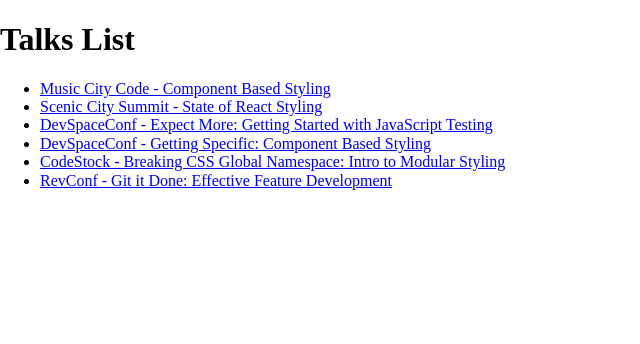
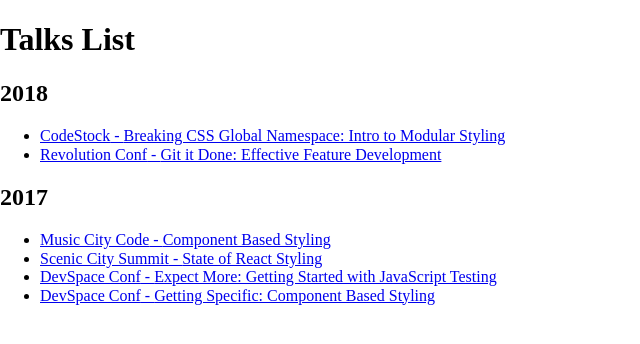
Before and after one commit to kwelch/slides-new, a React (Create React App) app: page / in a window 1280 px wide. Shown: the top 344 px of the page, without its empty margins (0-640 px from the left). Built offline with nearby package versions, Linux system fonts and the light colour scheme; what spectacle would draw is missing.

Commit message:
added year groupings on landing page

```diff
--- a/src/App.js
+++ b/src/App.js
@@ -13,68 +13,102 @@
   CS_ComponentSlides,
 } from './presentations/state-of-styling';
 import DS_EM_ComponentSlides from './presentations/ds-expect-more';
-import {RC_ComponentSlides} from './presentations/git-more-done';
+import { RC_ComponentSlides } from './presentations/git-more-done';
 
-const links = {
-  'mcc-component-design': {
+const groupBy = list => key =>
+  list.reduce((acc, curr) => {
+    let yearKey = curr[key];
+    let currYearValue = acc[yearKey] || [];
+
+    return {
+      ...acc,
+      [yearKey]: [...currYearValue, curr],
+    };
+  }, {});
+
+const talks = [
+  {
+    key: 'mcc-component-design',
     component: MMC_ComponentSlides,
-    title: 'Music City Code - Component Based Styling',
+    conference: 'Music City Code',
+    year: 2017,
+    title: 'Component Based Styling',
   },
-  'scs-state-react-styling': {
+  {
+    key: 'scs-state-react-styling',
     component: SCS_ComponentSlides,
-    title: 'Scenic City Summit - State of React Styling',
+    conference: 'Scenic City Summit',
+    year: 2017,
+    title: 'State of React Styling',
     redirects: ['state-react-styling'],
   },
-  'ds-expect-more': {
+  {
+    key: 'ds-expect-more',
     component: DS_EM_ComponentSlides,
-    title:
-      'DevSpaceConf - Expect More: Getting Started with JavaScript Testing',
+    conference: 'DevSpace Conf',
+    year: 2017,
+    title: 'Expect More: Getting Started with JavaScript Testing',
   },
-  'ds-getting-specific': {
+  {
+    key: 'ds-getting-specific',
     component: DS_GS_ComponentSlides,
-    title: 'DevSpaceConf - Getting Specific: Component Based Styling',
+    conference: 'DevSpace Conf',
+    year: 2017,
+    title: 'Getting Specific: Component Based Styling',
   },
-  'cs-breaking-css-global-namespace': {
+  {
+    key: 'cs-breaking-css-global-namespace',
     component: CS_ComponentSlides,
-    title: 'CodeStock - Breaking CSS Global Namespace: Intro to Modular Styling',
+    conference: 'CodeStock',
+    year: 2018,
+    title: 'Breaking CSS Global Namespace: Intro to Modular Styling',
   },
-  'rc-git-it-done': {
+  {
+    key: 'rc-git-it-done',
     component: RC_ComponentSlides,
-    title: 'RevConf - Git it Done: Effective Feature Development',
-  }
-};
+    conference: 'Revolution Conf',
+    year: 2018,
+    title: 'Git it Done: Effective Feature Development',
+  },
+];
 
 class App extends Component {
   render() {
+    const talksByYear = groupBy(talks)('year');
+
     return (
       <Router>
         <Switch>
-          {Object.keys(links).map(key => {
-            const route = links[key];
-            return [
-              <Route key={key} path={`/${key}`} component={route.component} />,
-              ...(route.redirects || []).map(path => (
+          {talks.map(({ key, component, redirects }) => [
+            <Route key={key} path={`/${key}`} component={component} />,
+            ...(redirects || []).map(path => (
               <Route
                 path={`/${path}`}
                 render={() => <Redirect to={`/${key}`} />}
               />
             )),
-            ];
-          })}
+          ])}
           <Route
-            render={props =>
-              console.log(props || 'no props') || (
+            render={props => (
               <div>
                 <h1>Talks List</h1>
+                {Object.keys(talksByYear)
+                  .sort((yearA, yearB) => yearB - yearA)
+                  .map(year => (
+                    <div key={year}>
+                      <h2>{year}</h2>
+
                       <ul>
-                    {Object.keys(links).map(key => (
-                      <li>
-                        <Link key={key} to={`/${key}`}>
-                          {links[key].title}
+                        {talksByYear[year].map(talk => (
+                          <li key={talk.key}>
+                            <Link to={`/${talk.key}`}>
+                              {talk.conference} - {talk.title}
                             </Link>
                           </li>
                         ))}
                       </ul>
+                    </div>
+                  ))}
               </div>
             )}
           />
```
Lines whose indentation alone changed are shown as unchanged.
